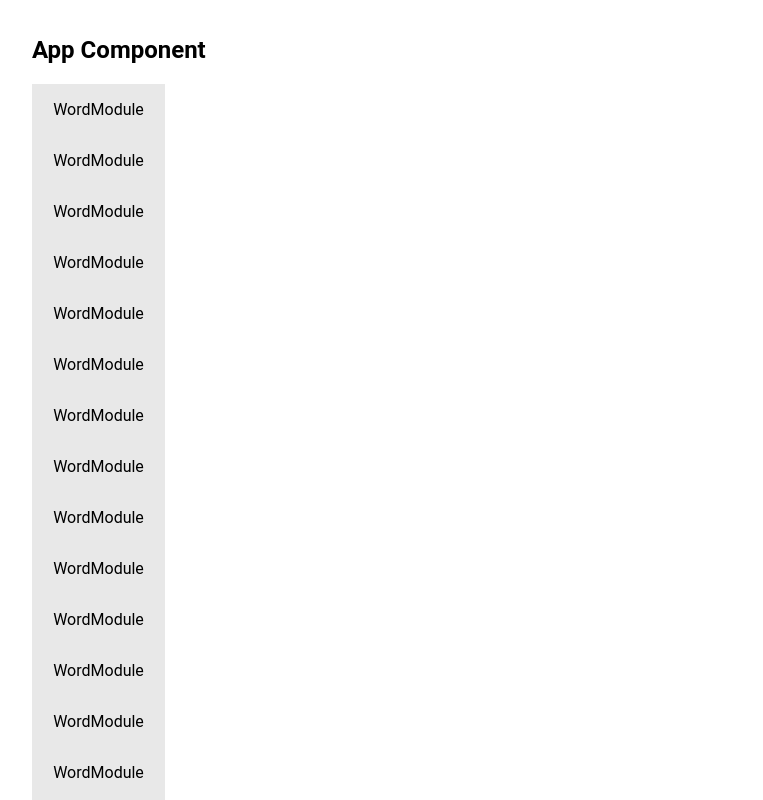
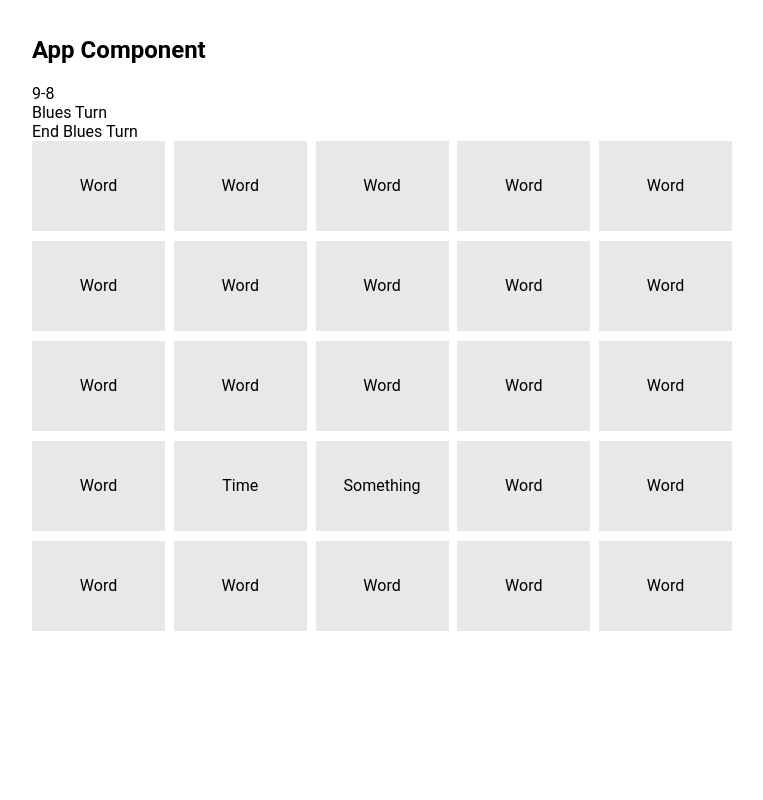
Before and after one commit to BrianArchibald/react-project, a React (Create React App) app: page / in a window 1280 px wide. Shown: the top 800 px of the page, without its empty margins (258-1021 px from the left). Built offline with nearby package versions, Linux system fonts and the light colour scheme.

Commit message:
Refactor: Added status module

```diff
--- a/src/App.js
+++ b/src/App.js
@@ -1,6 +1,7 @@
 import React from 'react';
 import './App.css';
 import WordModule from './WordModule';
+import Status from './Status';
 
 
 function App() {
@@ -9,26 +10,7 @@ function App() {
       <h2>
         App Component
       </h2>
-      <WordModule />
-      <WordModule />
-      <WordModule />
-      <WordModule />
-      <WordModule />
-      <WordModule />
-      <WordModule />
-      <WordModule />
-      <WordModule />
-      <WordModule />
-      <WordModule />
-      <WordModule />
-      <WordModule />
-      <WordModule />
-      <WordModule />
-      <WordModule />
-      <WordModule />
-      <WordModule />
-      <WordModule />
-      <WordModule />
+      <Status />
       <WordModule />
     </div>
   );
--- /dev/null
+++ b/src/Status.js
@@ -0,0 +1,13 @@
+import React from 'react';
+
+function Status() {
+  return (
+    <div className="status">
+      <div className="score">9-8</div>
+      <div className="player-turn">Blues Turn</div>
+      <div className="change-turn">End Blues Turn</div>
+    </div>
+  )
+}
+
+export default Status;
--- a/src/WordModule.js
+++ b/src/WordModule.js
@@ -2,10 +2,32 @@ import React from 'react';
 
 function WordModule() {
     return (
-      <div className="game">
-        <div className="word-module">
-            <p>WordModule</p>
-        </div>
+      <div className="grid">
+        <div className="word-module">Word</div>
+        <div className="word-module">Word</div>
+        <div className="word-module">Word</div>
+        <div className="word-module">Word</div>
+        <div className="word-module">Word</div>
+        <div className="word-module">Word</div>
+        <div className="word-module">Word</div>
+        <div className="word-module">Word</div>
+        <div className="word-module">Word</div>
+        <div className="word-module">Word</div>
+        <div className="word-module">Word</div>
+        <div className="word-module">Word</div>
+        <div className="word-module">Word</div>
+        <div className="word-module">Word</div>
+        <div className="word-module">Word</div>
+        <div className="word-module">Word</div>
+        <div className="word-module">Time</div>
+        <div className="word-module">Something</div>
+        <div className="word-module">Word</div>
+        <div className="word-module">Word</div>
+        <div className="word-module">Word</div>
+        <div className="word-module">Word</div>
+        <div className="word-module">Word</div>
+        <div className="word-module">Word</div>
+        <div className="word-module">Word</div>
       </div>
     );
 }
```
